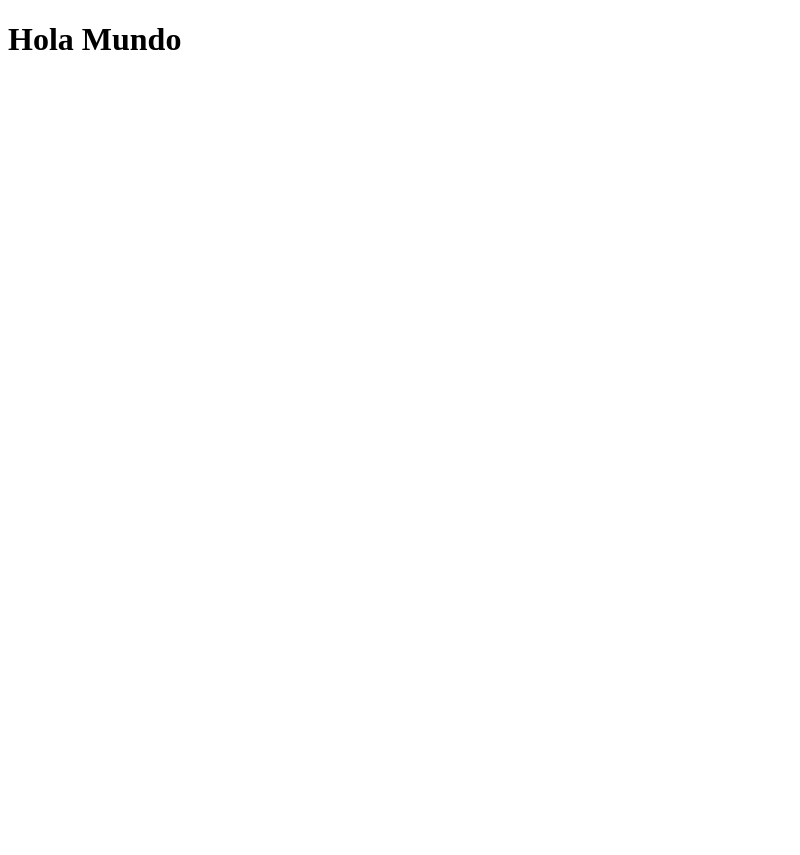
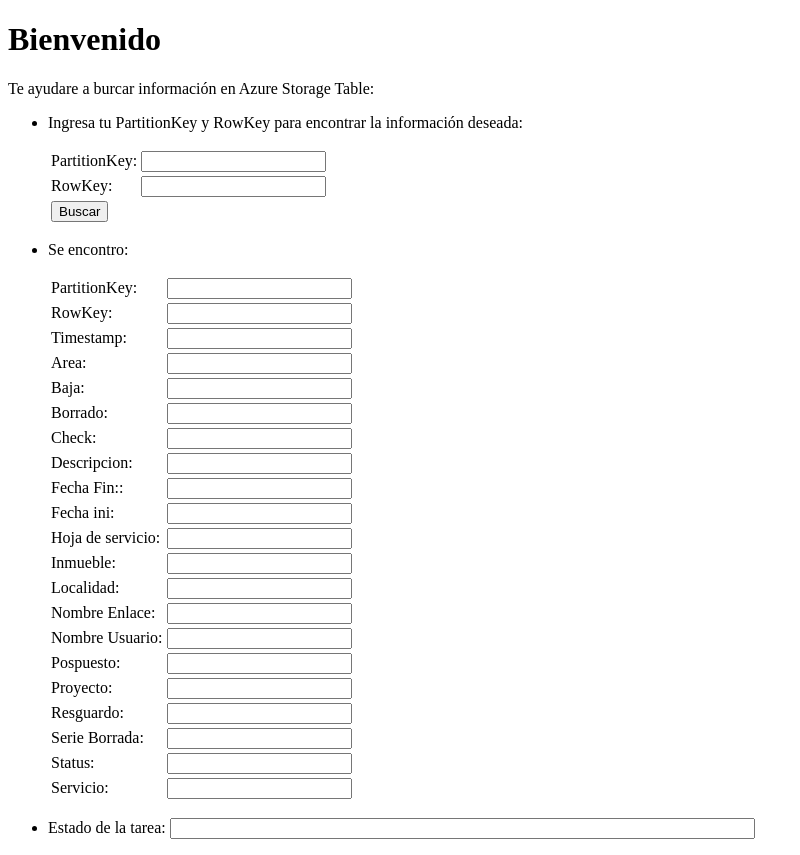
Before and after one commit to mainbitlabs/MBBOTCAMBIOS, an Electron app: page index.html in a window 800 px wide. Before the commit the page ends 800 px from the top, so only its background shows below. Drawn offline with Linux system fonts and the light colour scheme; no server answers.

Commit message:
Concluida funcion de busqueda con ParititionKey y RowKey

```diff
--- /dev/null
+++ b/azure_storage.js
@@ -0,0 +1,135 @@
+//Instalar: npm install azure-storage
+//Paquetes:
+var azure = require('azure-storage');
+
+//Crear conexión:
+var azure2 = require('./keys_azure'); //Importación de llaves
+var tableSvc = azure.createTableService(azure2.myaccount, azure2.myaccesskey);
+
+var task = {
+    PartitionKey: { '_': '' },
+    RowKey: { '_': '' },
+    Timestamp: { '_': '' },
+    Area: { '_': '' },
+    Baja: { '_': '' },
+    Borrado: { '_': '' },
+    Check: { '_': '' },
+    Descripcion: { '_': '' },
+    Fecha_Fin: { '_': '' },
+    Fecha_ini: { '_': '' },
+    HojaDeServicio: { '_': '' },
+    Inmueble: { '_': '' },
+    Localidad: { '_': '' },
+    NombreEnlace: { '_': '' },
+    NombreUsuario: { '_': '' },
+    Pospuesto: { '_': '' },
+    Proyecto: { '_': '' },
+    Resguardo: { '_': '' },
+    SerieBorrada: { '_': '' },
+    Servicio: { '_': '' },
+    Status: { '_': '' },
+};
+
+var taskDelete = {
+    PartitionKey: { '_': 'hometasks' },
+    RowKey: { '_': '1' }
+};
+
+//Variables:
+var tablaUsar = "botdyesatb02"
+var partitionKeyBusqueda = "";
+var rowKeyBusqueda = "";
+
+var stringSwitch = "";
+
+//Informacion encontrada
+var partitionKeyEn = "";
+var rowKeyEn = "";
+var timestampEn = "";
+var areaEn = "";
+var bajaEn = "";
+var borradoEn = "";
+var checkEn = "";
+var descripcionEn = "";
+var fecha_FinEn = "";
+var fecha_iniEn = "";
+var hojaDeServicioEn = "";
+var inmuebleEn = "";
+var localidadEn = "";
+var nombreEnlaceEn = "";
+var nombreUsuarioEn = "";
+var pospuestoEn = "";
+var proyectoEn = "";
+var resguardoEn = "";
+var serieBorradaEn = "";
+var servicioEn = "";
+var statusEn = "";
+
+var newPatitionKey = "";
+
+
+
+//Consulta de entidad:
+function consultarEntidad() {
+    partitionKeyBusqueda = document.getElementById("partitionKeyBusqueda").value;
+    rowKeyBusqueda = document.getElementById("rowKeyBusqueda").value;
+    tableSvc.retrieveEntity(`${tablaUsar}`, `${partitionKeyBusqueda}`, `${rowKeyBusqueda}`, function(error, result, response) {
+        if (!error) {
+            //Se obtiene la información en un json:
+            task = result;
+
+            //Se extrae la informacion del json en variables:
+            partitionKeyEn = task['PartitionKey']['_'];
+            rowKeyEn = task['RowKey']['_'];
+            timestampEn = task['Timestamp']['_'];
+            areaEn = task['Area']['_'];
+            bajaEn = task['Baja']['_'];
+            borradoEn = task['Borrado']['_'];
+            checkEn = task['Check']['_'];
+            descripcionEn = task['Descripcion']['_'];
+            fecha_FinEn = task['Fecha_Fin']['_'];
+            fecha_iniEn = task['Fecha_ini']['_'];
+            hojaDeServicioEn = task['HojaDeServicio']['_'];
+            inmuebleEn = task['Inmueble']['_'];
+            localidadEn = task['Localidad']['_'];
+            nombreEnlaceEn = task['NombreEnlace']['_'];
+            nombreUsuarioEn = task['NombreUsuario']['_'];
+            pospuestoEn = task['Pospuesto']['_'];
+            proyectoEn = task['Proyecto']['_'];
+            resguardoEn = task['Resguardo']['_'];
+            serieBorradaEn = task['SerieBorrada']['_'];
+            servicioEn = task['Servicio']['_'];
+            statusEn = task['Status']['_'];
+
+            //Se manda la información obtenida a la ventana HTML:
+            document.getElementById("partitionKeyEn").value = partitionKeyEn;
+            document.getElementById("rowKeyEn").value = rowKeyEn;
+            document.getElementById("timestampEn").value = timestampEn;
+            document.getElementById("areaEn").value = areaEn;
+            document.getElementById("bajaEn").value = bajaEn;
+            document.getElementById("borradoEn").value = borradoEn;
+            document.getElementById("checkEn").value = checkEn;
+            document.getElementById("descripcionEn").value = descripcionEn;
+            document.getElementById("fechafinEn").value = fecha_FinEn;
+            document.getElementById("fechainiEn").value = fecha_iniEn;
+            document.getElementById("hojadeservicioEn").value = hojaDeServicioEn;
+            document.getElementById("inmuebleEn").value = inmuebleEn;
+            document.getElementById("localidadEn").value = localidadEn;
+            document.getElementById("nombreenlaceEn").value = nombreEnlaceEn;
+            document.getElementById("nombreusuarioEn").value = nombreUsuarioEn;
+            document.getElementById("pospuestoEn").value = pospuestoEn;
+            document.getElementById("proyectoEn").value = proyectoEn;
+            document.getElementById("resguardoEn").value = resguardoEn;
+            document.getElementById("serieborradaEn").value = serieBorradaEn;
+            document.getElementById("statusEn").value = statusEn;
+            document.getElementById("servicioEn").value = servicioEn;
+
+            //Se informa del estado de la busqueda:
+            document.getElementById("estadoTarea").value = "¡Busqueda exitosa!"
+            console.log("Busqueda correcta");
+        } else {
+            document.getElementById("estadoTarea").value = "Ocurrio en error en la busqueda."
+            console.log("Ocurrio en error...");
+        }
+    });
+}
--- a/index.html
+++ b/index.html
@@ -6,10 +6,128 @@
     <meta name="viewport" content="width=device-width, initial-scale=1.0">
     <meta http-equiv="X-UA-Compatible" content="ie=edge">
     <title>Mainbit BOT Cambios</title>
+
+    <script src="azure_storage.js"></script>
 </head>
 
 <body>
-    <h1>Hola Mundo</h1>
+    <div>
+        <h1>Bienvenido</h1>
+        <p>Te ayudare a burcar información en Azure Storage Table:</p>
+    </div>
+    <div>
+        <ul>
+            <li>
+                <p>Ingresa tu PartitionKey y RowKey para encontrar la información deseada:</p>
+                <table>
+                    <tr>
+                        <td>PartitionKey:</td>
+                        <td><input type="text" id="partitionKeyBusqueda"></td>
+                    </tr>
+                    <tr>
+                        <td>RowKey:</td>
+                        <td><input type="text" id="rowKeyBusqueda"></td>
+                    </tr>
+                    <tr>
+                        <td><input type="button" value="Buscar" onclick="consultarEntidad()"></td>
+                    </tr>
+                </table>
+            </li>
+            <li>
+                <p>Se encontro:</p>
+            </li>
+            <table>
+                <tr>
+                    <td>PartitionKey:</td>
+                    <td><input type="text" readonly="readonly" id="partitionKeyEn"></td>
+                </tr>
+                <tr>
+                    <td>RowKey:</td>
+                    <td><input type="text" readonly="readonly" id="rowKeyEn"></td>
+                </tr>
+                <tr>
+                    <td>Timestamp:</td>
+                    <td><input type="text" readonly="readonly" id="timestampEn"></td>
+                </tr>
+                <tr>
+                    <td>Area:</td>
+                    <td><input type="text" readonly="readonly" id="areaEn"></td>
+                </tr>
+                <tr>
+                    <td>Baja:</td>
+                    <td><input type="text" readonly="readonly" id="bajaEn"></td>
+                </tr>
+                <tr>
+                    <td>Borrado:</td>
+                    <td><input type="text" readonly="readonly" id="borradoEn"></td>
+                </tr>
+                <tr>
+                    <td>Check:</td>
+                    <td><input type="text" readonly="readonly" id="checkEn"></td>
+                </tr>
+                <tr>
+                    <td>Descripcion:</td>
+                    <td><input type="text" readonly="readonly" id="descripcionEn"></td>
+                </tr>
+                <tr>
+                    <td>Fecha Fin::</td>
+                    <td><input type="text" readonly="readonly" id="fechafinEn"></td>
+                </tr>
+                <tr>
+                    <td>Fecha ini:</td>
+                    <td><input type="text" readonly="readonly" id="fechainiEn"></td>
+                </tr>
+                <tr>
+                    <td>Hoja de servicio:</td>
+                    <td><input type="text" readonly="readonly" id="hojadeservicioEn"></td>
+                </tr>
+                <tr>
+                    <td>Inmueble:</td>
+                    <td><input type="text" readonly="readonly" id="inmuebleEn"></td>
+                </tr>
+                <tr>
+                    <td>Localidad:</td>
+                    <td><input type="text" readonly="readonly" id="localidadEn"></td>
+                </tr>
+                <tr>
+                    <td>Nombre Enlace:</td>
+                    <td><input type="text" readonly="readonly" id="nombreenlaceEn"></td>
+                </tr>
+                <tr>
+                    <td>Nombre Usuario:</td>
+                    <td><input type="text" readonly="readonly" id="nombreusuarioEn"></td>
+                </tr>
+                <tr>
+                    <td>Pospuesto:</td>
+                    <td><input type="text" readonly="readonly" id="pospuestoEn"></td>
+                </tr>
+                <tr>
+                    <td>Proyecto:</td>
+                    <td><input type="text" readonly="readonly" id="proyectoEn"></td>
+                </tr>
+                <tr>
+                    <td>Resguardo:</td>
+                    <td><input type="text" readonly="readonly" id="resguardoEn"></td>
+                </tr>
+                <tr>
+                    <td>Serie Borrada:</td>
+                    <td><input type="text" readonly="readonly" id="serieborradaEn"></td>
+                </tr>
+                <tr>
+                    <td>Status:</td>
+                    <td><input type="text" readonly="readonly" id="statusEn"></td>
+                </tr>
+                <tr>
+                    <td>Servicio:</td>
+                    <td><input type="text" readonly="readonly" id="servicioEn"></td>
+                </tr>
+            </table>
+            <li>
+                <p>Estado de la tarea: <input type="text" id="estadoTarea" readonly="readonly" size="70"></p>
+            </li>
+        </ul>
+    </div>
+</body>
 </body>
 
 </html>
--- a/package.json
+++ b/package.json
@@ -7,5 +7,8 @@
     },
     "devDependencies": {
         "electron": "^4.0.6"
+    },
+    "dependencies": {
+        "azure-storage": "^2.10.2"
     }
 }
```
